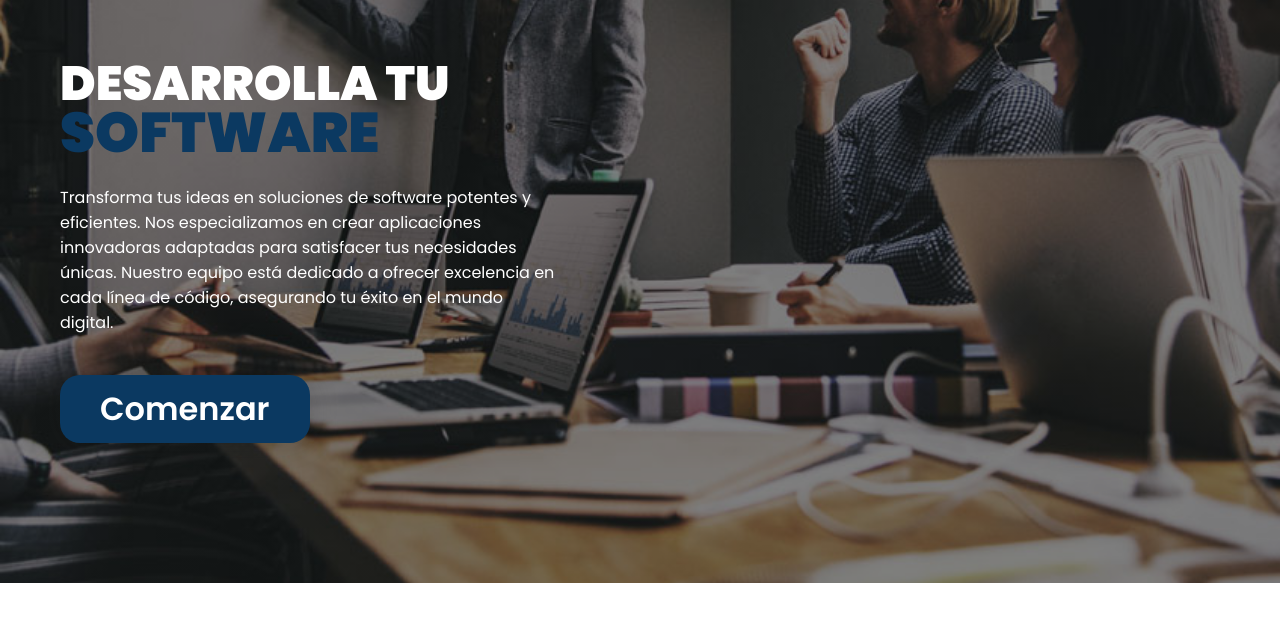
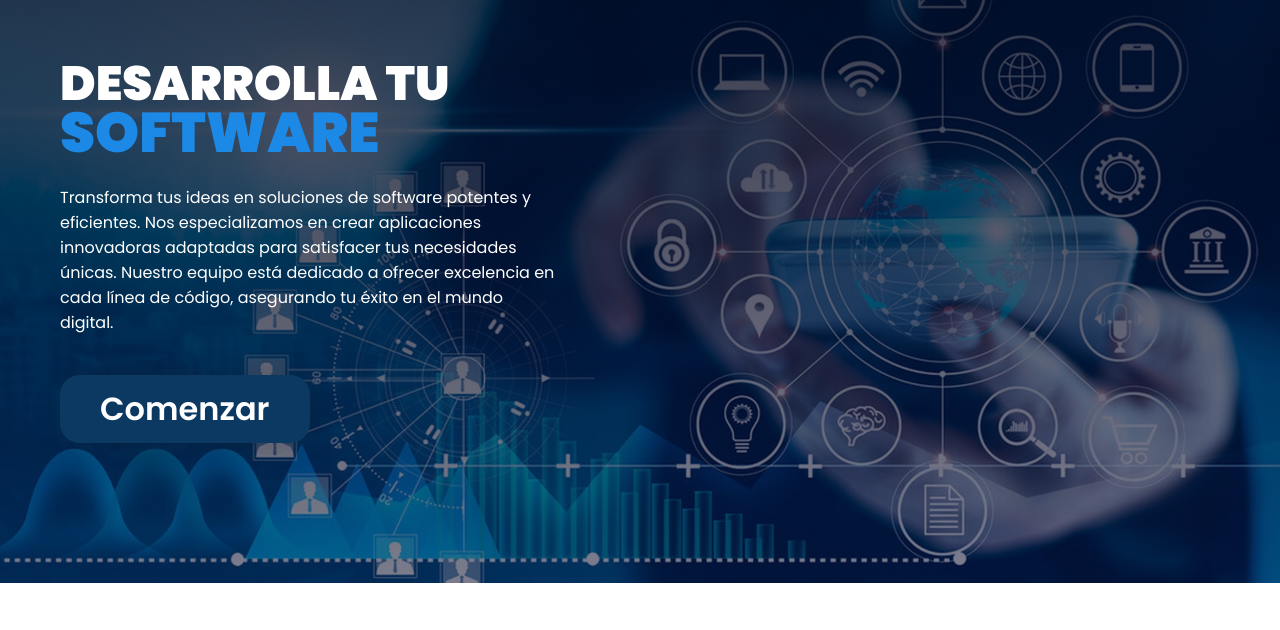
Before and after one commit to ivanros02/Worldsoft-Systems, a plain HTML site: page index.html in a window 1280 px wide. Shown: the part 112-742 px from the top of the page. Drawn offline with Linux system fonts and the light colour scheme.

Commit message:
update img home

```diff
--- a/estilos/style.css
+++ b/estilos/style.css
@@ -16,7 +16,7 @@
 }
 
 #Inicio {
-    background-image: linear-gradient(rgba(0, 0, 0, 0.5), rgba(0, 0, 0, 0.5)), url("../img/empresas_pagina.jpg");
+    background-image: linear-gradient(rgba(0, 5, 27, 0.815), rgba(1, 0, 37, 0.5)), url("../img/home.jpg");
     background-repeat: no-repeat;
     background-size:cover;
 }
@@ -172,7 +172,7 @@ nav ul li a {
 .cover h2 {
     font-size: 3.5rem;
     font-weight: 900;
-    color: var(--blue);
+    color: #1d89e7;
     margin-top: -30px;
 }
 
```
Also changed, not shown: img/home.jpg (added).
